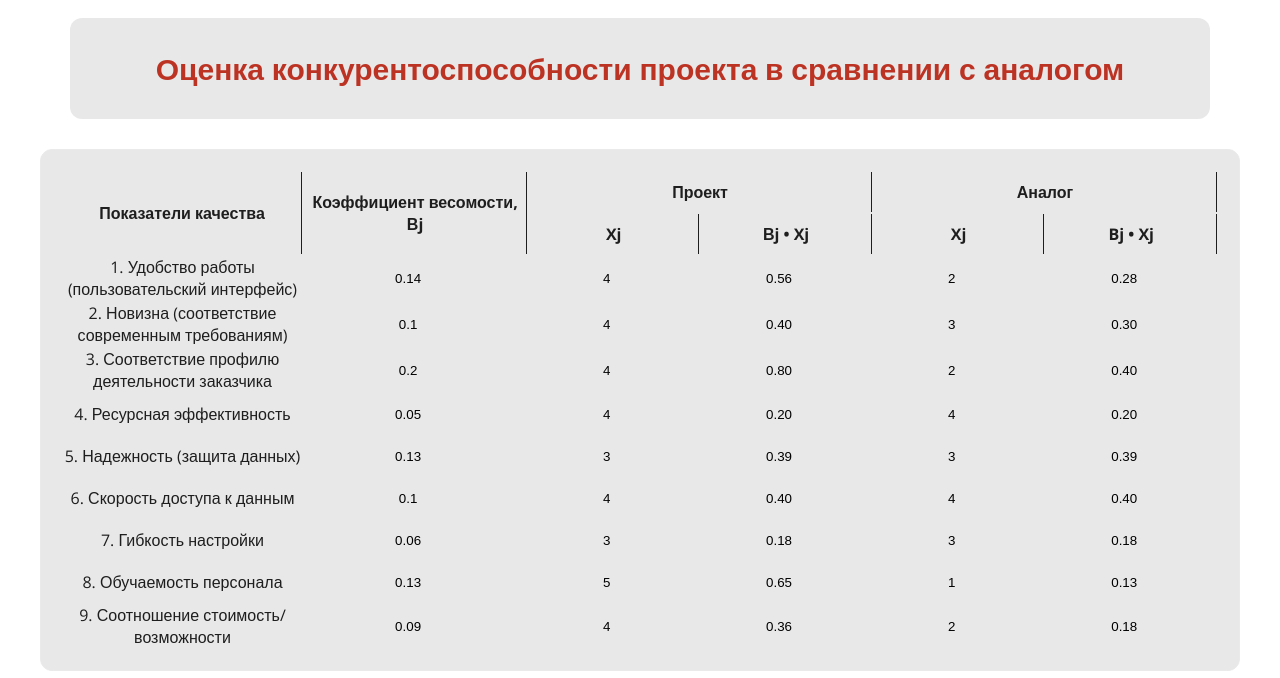
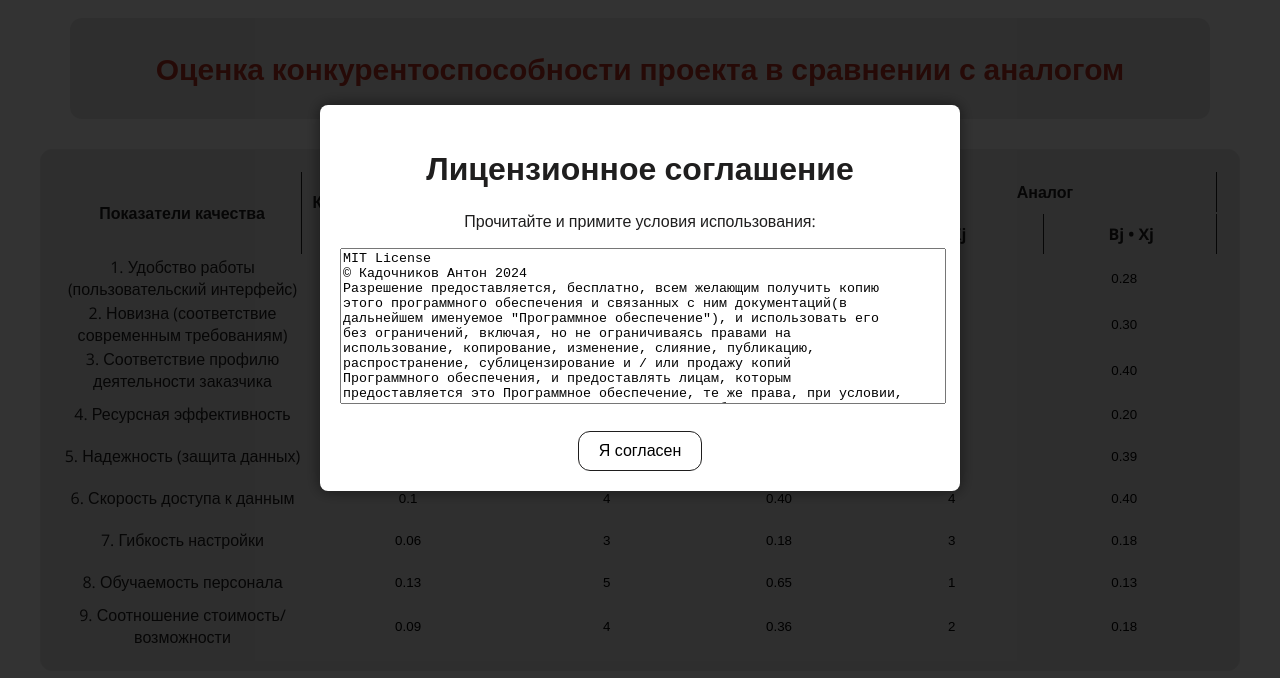
Before and after one commit to SlowerTK/TEO, a plain HTML site: page index.html in a window 1280 px wide. Shown: the part 102-780 px from the top of the page. Drawn offline with nearby package versions, Linux system fonts and the light colour scheme.

Commit message:
Add files via upload

```diff
--- a/css/style.css
+++ b/css/style.css
@@ -1,3 +1,48 @@
+body {
+    overflow: hidden; /* Запрет прокрутки */
+}
+
+#licenseModal {
+    position: fixed;
+    top: 0;
+    left: 0;
+    width: 100%;
+    height: 100%;
+    background-color: rgba(0, 0, 0, 0.8);
+    display: flex;
+    justify-content: center;
+    align-items: center;
+    z-index: 9999;
+}
+
+#modalContent {
+    background: white;
+    padding: 20px;
+    width: 80%;
+    max-width: 600px;
+    border-radius: 8px;
+    box-shadow: 0 0 15px rgba(0, 0, 0, 0.5);
+    text-align: center;
+}
+
+#agreeButton {
+    border: 1px solid #1F1E1E;
+    background-color: transparent;
+    text-decoration: none;
+    transition: color 0.2s, background-color 0.2s;
+    text-wrap: nowrap;
+    border-radius: 12px;
+    padding: 10px 20px;
+    cursor: pointer;
+    font-size: 16px;
+}
+
+#agreeButton:hover {
+    color: #FFFFFF;
+    background-color: #BC3324;
+    border: 1px solid #BC3324;
+}
+
 html,
 body {
     margin: 0;
--- a/index.html
+++ b/index.html
@@ -11,6 +11,36 @@
 </head>
 
 <body>
+  <div id="licenseModal">
+    <div id="modalContent">
+        <h1>Лицензионное соглашение</h1>
+        <p>Прочитайте и примите условия использования:</p>
+        <textarea rows="10" style="width: 100%; resize: none;" readonly>
+MIT License
+© Кадочников Антон 2024
+Разрешение предоставляется, бесплатно, всем желающим получить копию
+этого программного обеспечения и связанных с ним документаций(в
+дальнейшем именуемое "Программное обеспечение"), и использовать его
+без ограничений, включая, но не ограничиваясь правами на
+использование, копирование, изменение, слияние, публикацию,
+распространение, сублицензирование и / или продажу копий
+Программного обеспечения, и предоставлять лицам, которым
+предоставляется это Программное обеспечение, те же права, при условии,
+что вышеуказанное уведомление и это разрешение будут включены во все
+копии или значительные части Программного обеспечения.
+
+Программное обеспечение предоставляется "как есть", без каких - либо
+гарантий о его качестве, правомерности, применимости или пригодности
+для какой - либо цели.В частности, без каких - либо подразумеваемых
+гарантий.Разработчик не несет ответственности за любые претензии,
+убытки или другие обязательства, возникающие в результате
+использования или невозможности использования Программного
+обеспечения.
+        </textarea>
+        <br><br>
+        <button id="agreeButton" class="">Я согласен</button>
+    </div>
+</div>
   <header class="page-header">
     <div class="page-header__container">
       <a href="index.html" class="page-header__logo">
--- a/main.js
+++ b/main.js
@@ -328,3 +328,8 @@ function addRow2() {
   table.appendChild(newRow);
   SumZatratsZaMateriali();
 }
+document.getElementById('agreeButton').addEventListener('click', function () {
+  const modal = document.getElementById('licenseModal');
+  modal.parentNode.removeChild(modal); // Убираем модальное окно
+  document.body.style.overflow = 'auto'; // Восстанавливаем прокрутку
+});
```
